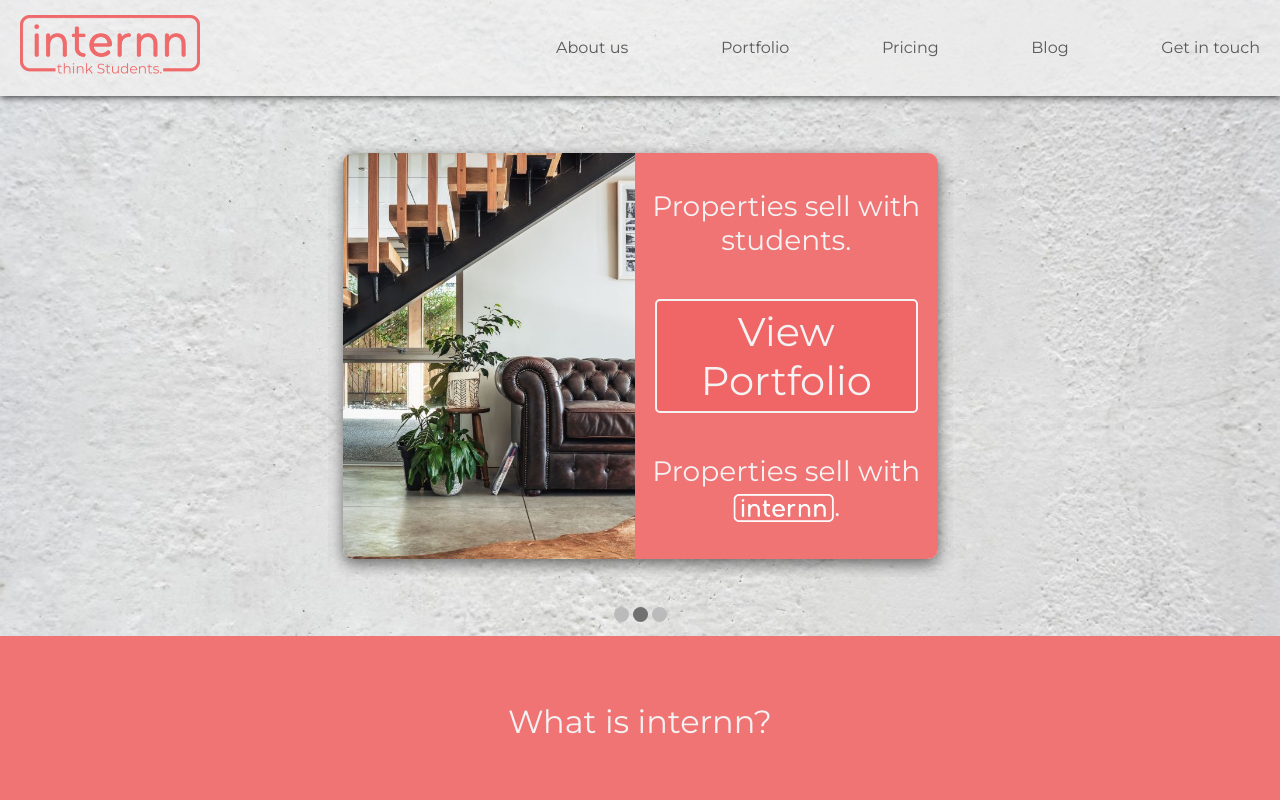
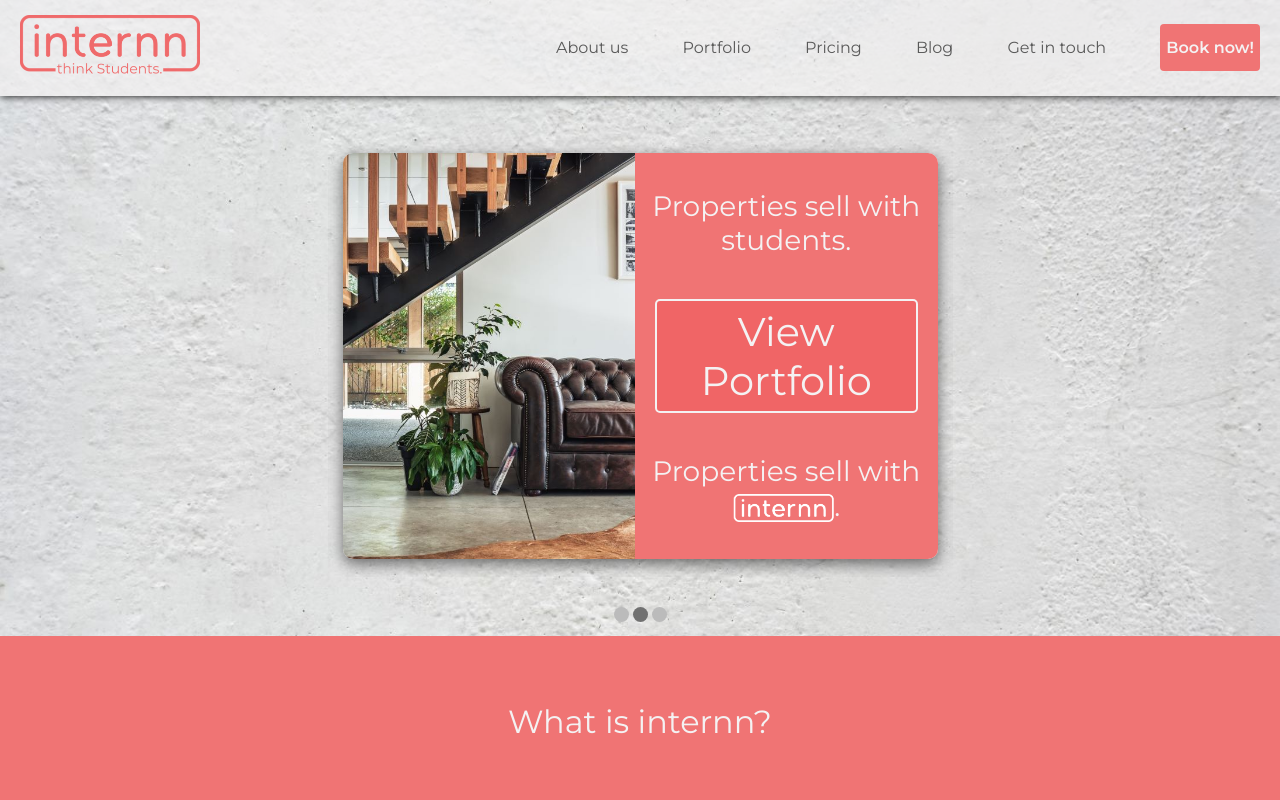
Before and after one commit to SamKelsey/internn-react-app, a React (Create React App) app: page / in a window 1280 px wide. Shown: the top 800 px of the page. Built offline with nearby package versions, Linux system fonts and the light colour scheme.

Commit message:
Added booking button link

```diff
--- a/src/components/Header/Header.js
+++ b/src/components/Header/Header.js
@@ -1,5 +1,6 @@
 import React, { Component } from "react";
 import { Link } from "react-router-dom";
+import config from "../../config.json";
 
 import "./header.css";
 import NavLinks from "./subcomponents/NavLinks";
@@ -130,9 +131,9 @@ class Header extends Component {
           <div className="stickyHeader-logo">
             <HeaderLogo />
           </div>
-          <Link to="/make-a-booking" className="booking-link">
+          <a href={config["booking-url"]} className="booking-link">
             <h2>Book now!</h2>
-          </Link>
+          </a>
         </div>
       </div>
     );
--- a/src/components/Header/header.css
+++ b/src/components/Header/header.css
@@ -96,15 +96,6 @@ nav ul:hover {
 .burger-menu .burger-menu-links-container .burger-nav .nav-link {
   padding: 5vh 0;
   font-size: 1.5rem;
-}
-
-.burger-menu .burger-menu-links-container .burger-nav .nav-link a {
-  color: #888888;
-  font-family: "Montserrat", sans-serif;
-}
-
-.burger-menu .burger-menu-links-container .burger-nav .nav-link a:hover {
-  color: rgba(136, 136, 136, 0.8);
 }
 
 .burger-logo {
@@ -244,4 +235,20 @@ nav ul:hover {
   -webkit-transform: translate(0, 70px);
           transform: translate(0, 70px);
 }
+
+.header-booking-link {
+  color: #f4f2f3;
+}
+
+.header-booking-link a {
+  font-weight: bolder;
+  padding: 14px 6px;
+  border-radius: 4px;
+  background-color: #f07474;
+  color: #f4f2f3;
+}
+
+.header-booking-link:hover {
+  color: rgba(244, 242, 243, 0.7);
+}
 /*# sourceMappingURL=header.css.map */
--- a/src/components/Header/header.scss
+++ b/src/components/Header/header.scss
@@ -83,15 +83,6 @@ nav {
       .nav-link {
         padding: 5vh 0;
         font-size: 1.5rem;
-
-        a {
-          color: rgb(136, 136, 136);
-          font-family: "Montserrat", sans-serif;
-
-          &:hover {
-            color: rgba(136, 136, 136, 0.8);
-          }
-        }
       }
     }
   }
@@ -221,3 +212,19 @@ $elementHeight: 0.8;
 .header-active {
   transform: translate(0, $stickyHeaderHeight);
 }
+
+.header-booking-link {
+  color: $sigWhite;
+
+  a {
+    font-weight: bolder;
+    padding: 14px 6px;
+    border-radius: 4px;
+    background-color: $sigRed;
+    color: $sigWhite;
+  }
+
+  &:hover {
+    color: $sigWhiteOpaque;
+  }
+}
--- a/src/components/Header/subcomponents/NavLinks.js
+++ b/src/components/Header/subcomponents/NavLinks.js
@@ -1,6 +1,7 @@
 import React, { Component } from "react";
 import { HashLink } from "react-router-hash-link";
 import { Link } from "react-router-dom";
+import config from "../../../config.json";
 
 class NavLinks extends Component {
   render() {
@@ -56,6 +57,16 @@ class NavLinks extends Component {
             Get in touch
           </HashLink>
         </li>
+        <li className="nav-link header-booking-link">
+          <a
+            href={config["booking-url"]}
+            onClick={(e) =>
+              this.props.isBurgerMenu ? this.props.toggleBurgerMenu(e) : ""
+            }
+          >
+            Book now!
+          </a>
+        </li>
       </React.Fragment>
     );
   }
--- a/src/components/Pricing/Pricing.js
+++ b/src/components/Pricing/Pricing.js
@@ -2,6 +2,7 @@ import React, { Component } from "react";
 import { Link } from "react-router-dom";
 import "./pricing.css";
 import priceCalculator from "../../services/priceCalculator";
+import config from "../../config.json";
 
 class Pricing extends Component {
   constructor(props) {
@@ -61,7 +62,7 @@ class Pricing extends Component {
         <p>
           Like what you see?{" "}
           <span>
-            <Link to="/make-a-booking">Book now</Link>
+            <a href={config["booking-url"]}>Book now</a>
           </span>
         </p>
       </div>
--- /dev/null
+++ b/src/config.json
@@ -0,0 +1,3 @@
+{
+  "booking-url": "https://squareup.com/appointments/book/lh5bwjbbh62mfi/L9SG5QR4MCQA8/services"
+}
```
Also changed, not shown: 1 other file (tests, documents, lock files or other folders).
